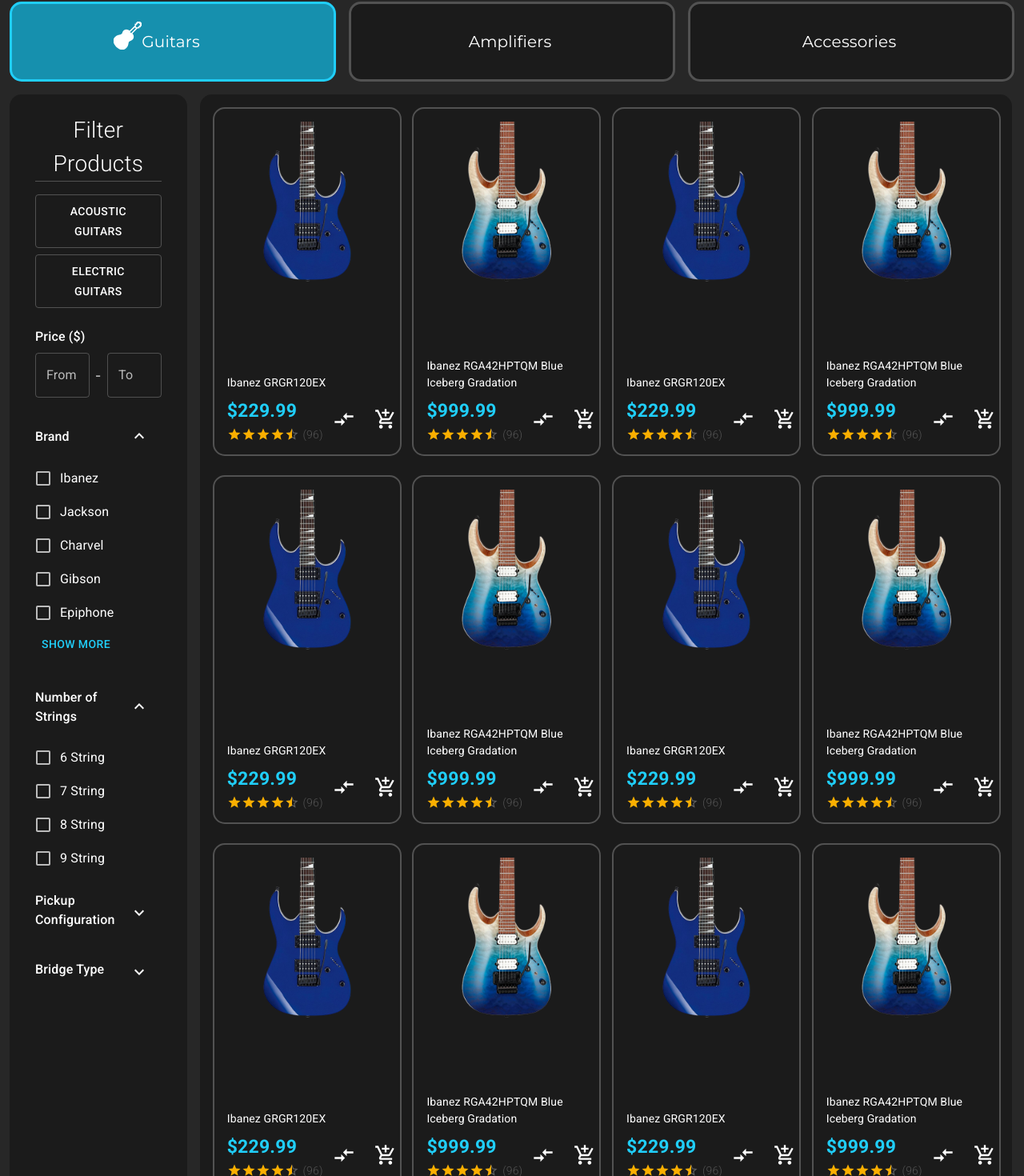
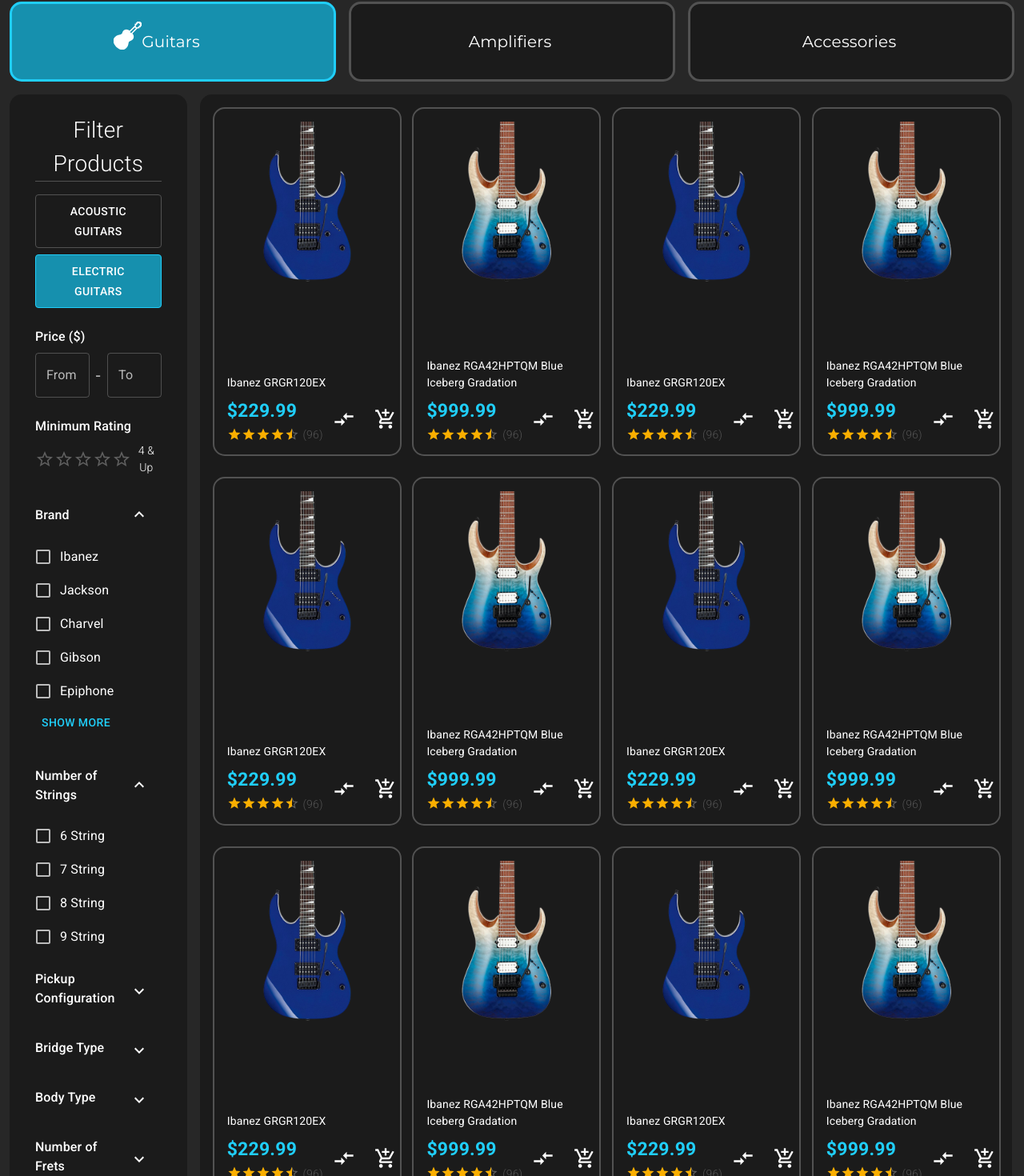
Before and after one commit to bylski/guitarreact-remastered, a React (Create React App) app: page / in a window 1280 px wide. Shown: the part 483-1953 px from the top of the page at 80% size. Built offline with nearby package versions, Linux system fonts and the light colour scheme.

Commit message:
Add some base for rating filter

```diff
--- a/src/components/FiltersMenu/FiltersMenu.tsx
+++ b/src/components/FiltersMenu/FiltersMenu.tsx
@@ -2,7 +2,7 @@ import React from "react";
 import { Stack, Box } from "@mui/system";
 import { Typography } from "@mui/material";
 import { useTheme } from "@mui/material/styles";
-import SwitchButton from "../UI/SwitchButton";
+
 import GuitarFilters from "./GuitarFilters";
 
 const FiltersMenu: React.FC = (props) => {
@@ -32,7 +32,6 @@ const FiltersMenu: React.FC = (props) => {
           Filter Products
         </Typography>
       </Box>
-      <SwitchButton buttons={[{text: "Acoustic Guitars"}, {text: "Electric Guitars"}]} preActivate={{ buttonText: "Electric" }}/>
       <GuitarFilters/>
     </Stack>
   );
--- a/src/components/FiltersMenu/GuitarFilters.tsx
+++ b/src/components/FiltersMenu/GuitarFilters.tsx
@@ -4,6 +4,8 @@ import { useTheme } from "@mui/material/styles";
 import { Stack } from "@mui/system";
 import Filter from "./Filter";
 import AccordionFilter from "./AccordionFilter";
+import SwitchButton from "../UI/SwitchButton";
+import Rating from "@mui/material/Rating";
 
 const GuitarFilters: React.FC = () => {
   const theme = useTheme();
@@ -17,15 +19,18 @@ const GuitarFilters: React.FC = () => {
     "Epiphone",
     "Chapman",
   ];
-
   const numberOfStrings = ["6 String", "7 String", "8 String", "9 String"];
-
   const pickupConfigurations = ["HH", "HSH", "HSS", "SS", "SSS"];
-
-  const bridgeTypes = ["Fixed", "Tremolo", "Floyd Rose"]
+  const bridgeTypes = ["Fixed", "Tremolo", "Floyd Rose"];
+  const bodyTypes = ["Stratocaster", "Telecaster", "Superstrat", "Les Paul"];
+  const numberOfFrets = ["21 Frets", "22 Frets", "24 Frets"];
 
   return (
     <Fragment>
+      <SwitchButton
+        buttons={[{ text: "Acoustic Guitars" }, { text: "Electric Guitars" }]}
+        preActivate={{ buttonText: "Electric Guitars" }}
+      />
       <Filter name="Price ($)" mt={"1.5rem"}>
         <Box
           sx={{
@@ -48,6 +53,22 @@ const GuitarFilters: React.FC = () => {
           <TextField variant="outlined" label="To" />
         </Box>
       </Filter>
+      <Filter name="Minimum Rating" mt="1.5rem">
+        <Box sx={{display: "flex", alignItems: "center"}}>
+          <Rating name="read-only" defaultValue={0} size="medium"></Rating>
+          <Typography
+            color={palette.secondary.contrastText}
+            fontFamily={typography.h2.fontFamily}
+            fontSize="14px"
+            fontWeight="300"
+            textAlign={"center"}
+            px="0.5rem"
+            display="inline"
+          >
+            4 & Up
+          </Typography>
+        </Box>
+      </Filter>
       <AccordionFilter
         filterOptions={producerBrands}
         maxOptionsShown={5}
@@ -66,9 +87,19 @@ const GuitarFilters: React.FC = () => {
         name="Pickup Configuration"
         mt={"0.5rem"}
       ></AccordionFilter>
-       <AccordionFilter
+      <AccordionFilter
         filterOptions={bridgeTypes}
         name="Bridge Type"
+        mt={"0.5rem"}
+      ></AccordionFilter>
+      <AccordionFilter
+        filterOptions={bodyTypes}
+        name="Body Type"
+        mt={"0.5rem"}
+      ></AccordionFilter>
+      <AccordionFilter
+        filterOptions={numberOfFrets}
+        name="Number of Frets"
         mt={"0.5rem"}
       ></AccordionFilter>
     </Fragment>
```
